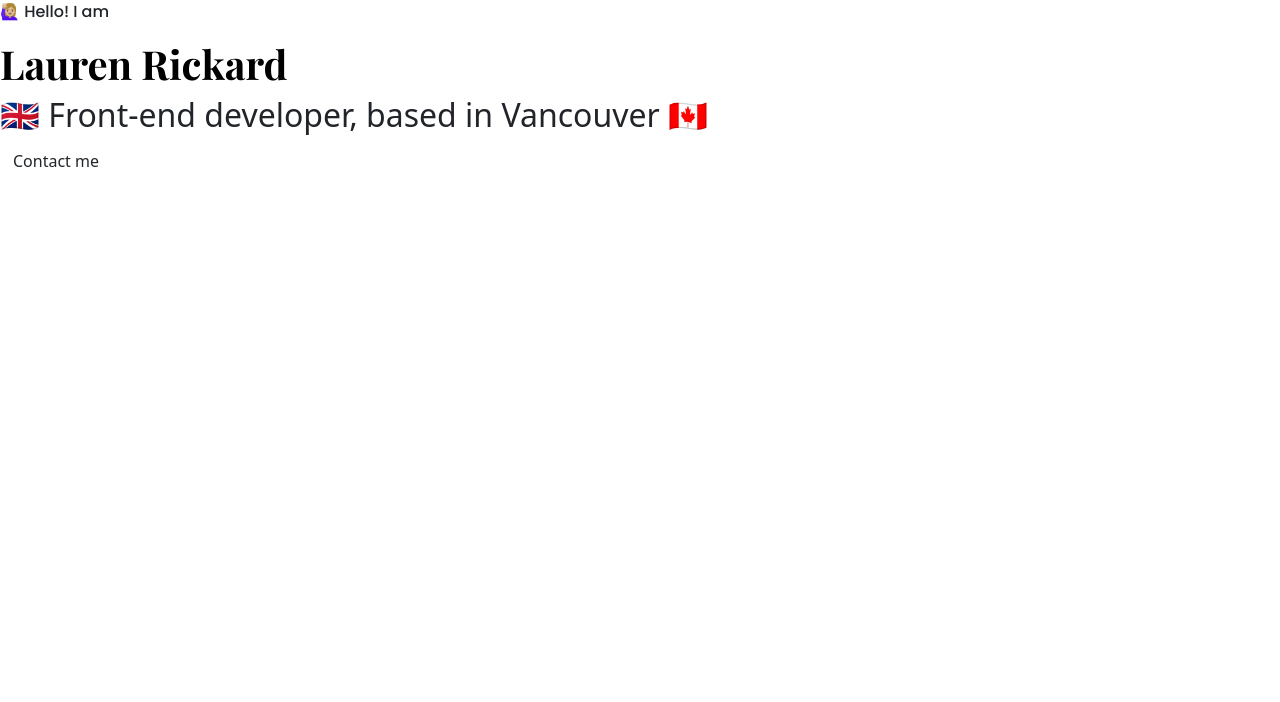
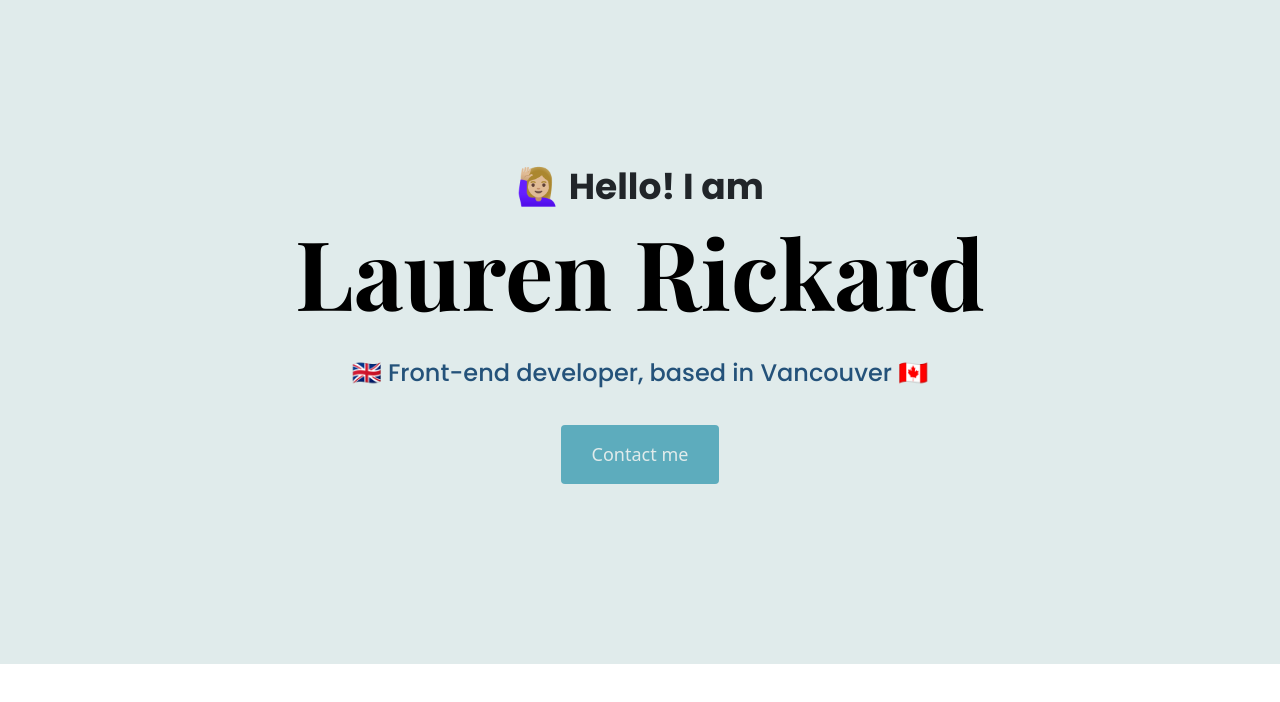
Before and after one commit to laurenhrickard/responsive-portfolio, a plain HTML site: page index.html in a window 1280 px wide. Drawn offline with nearby package versions, Linux system fonts and the light colour scheme.

Commit message:
Styled hero of the page

```diff
--- a/styles/portfolio.css
+++ b/styles/portfolio.css
@@ -1,10 +1,60 @@
-h1 {
+:root {
+  --primary-color: #24527a;
+  --background-color: #e0ebeb;
+  --accent-color: #5dacbd;
+  --tint-color: #a7bcb9;
+  --heading-font-family: "Playfair Display", serif;
+  --default-font-family: "Poppins", serif;
+}
+
+h1,
+h2,
+h3,
+h4,
+h5,
+h6 {
   color: black;
-  font-family: "Playfair Display", serif;
+  font-family: var(--heading-font-family);
   font-weight: bold;
 }
 
+h1 {
+  font-size: 96px;
+  margin-bottom: 20px;
+}
+
 p {
-  font-family: "Poppins", serif;
+  font-family: var(--default-font-family);
   font-weight: normal;
 }
+
+.btn-branding {
+  background-color: var(--accent-color);
+  margin: 20px;
+  padding: 15px 30px;
+  color: var(--background-color);
+  border-radius: 4px;
+  font-size: 18px;
+  line-height: 27px;
+}
+
+.hero {
+  background-color: #e0ebeb;
+  text-align: center;
+  padding: 160px 20px;
+}
+
+.hero h2 {
+  font-size: 24px;
+  font-family: var(--default-font-family);
+  font-weight: normal;
+  line-height: 2;
+  color: var(--primary-color);
+}
+
+.hero p {
+  font-family: var(--default-font-family);
+  font-size: 36px;
+  font-weight: bold;
+  margin: 0;
+}
```
